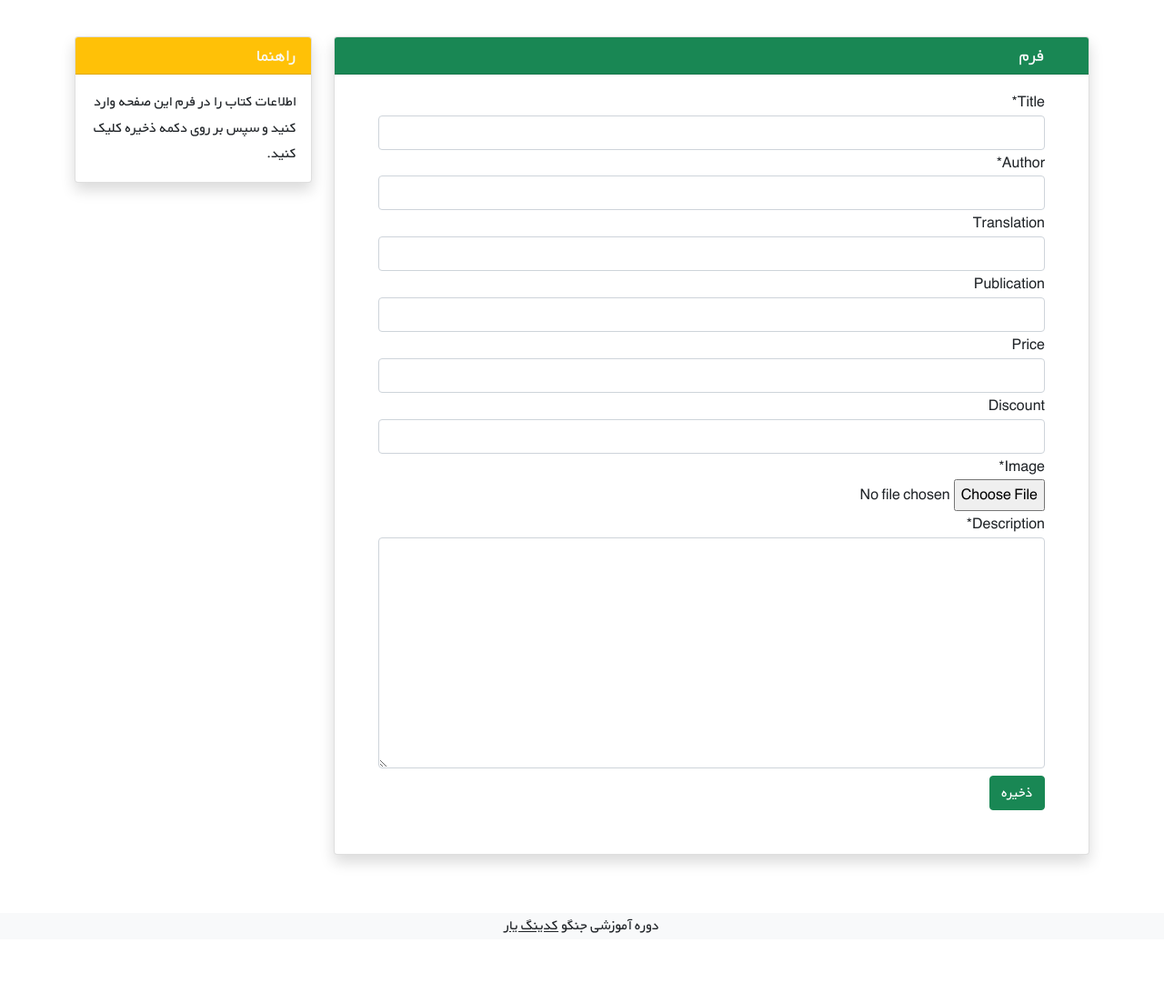
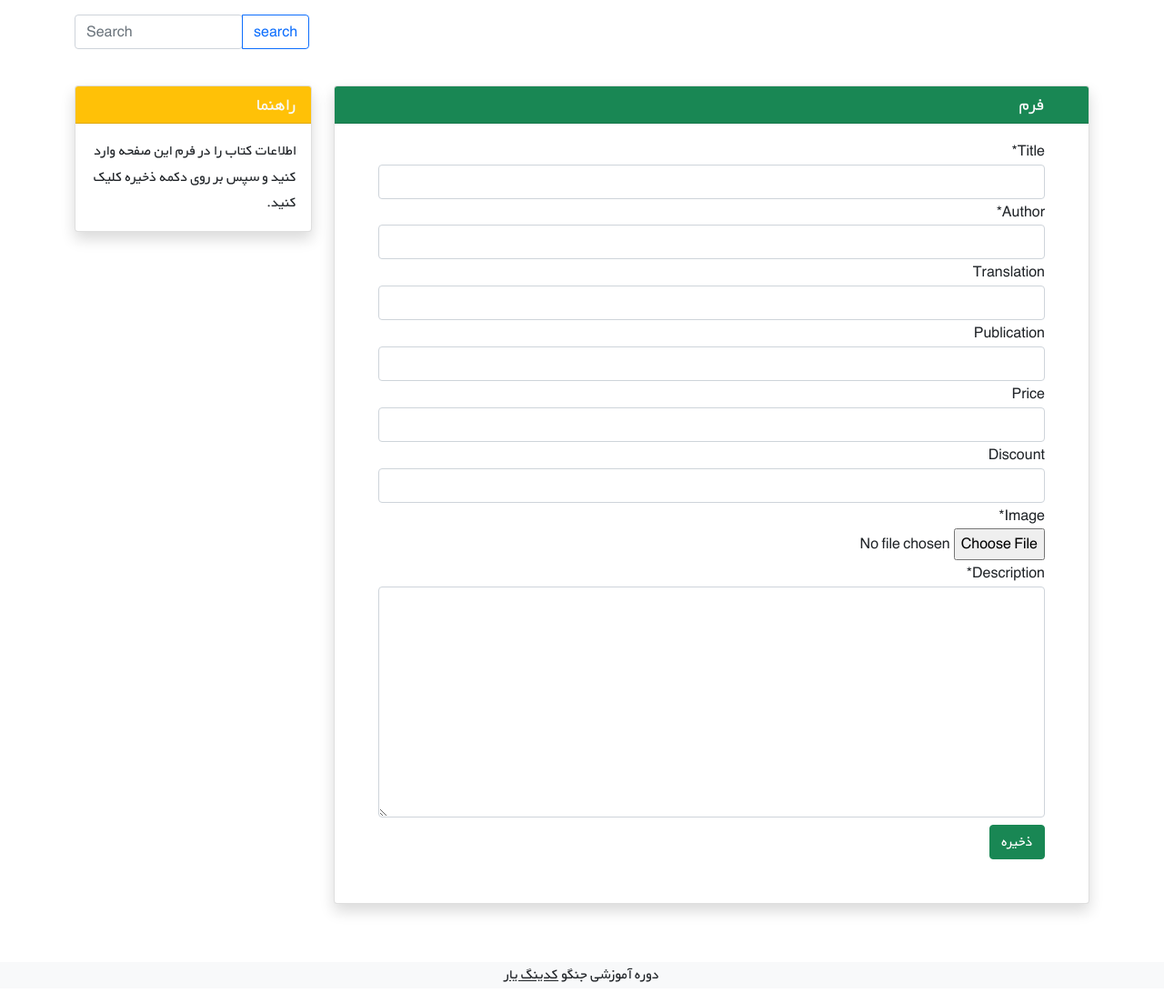
Before and after one commit to alireza2276/Bookyar, a Django app: page /book/new in a window 1280 px wide. Shown: the part 61-1164 px from the top of the page at 91% size. Before the commit the page ends 1087 px from the top, so only its background shows below. Run offline with Django 4.2, Linux system fonts and the light colour scheme; the visitor is signed in with stand-in values (Sample User, id 1); data that the repository does not hold is empty; some libraries are stand-ins or nearby versions.

Commit message:
add search books

```diff
--- a/books/urls.py
+++ b/books/urls.py
@@ -9,5 +9,4 @@ urlpatterns = [
     path('edit/<int:pk>/', views.BooksUpdateView.as_view(), name='books_edit'),
     path('delete/<int:pk>/', views.BooksDeleteView.as_view(), name='books_delete'),
     path('category/<int:pk>/', views.category, name='category'),
-
 ]
--- a/books/views.py
+++ b/books/views.py
@@ -73,7 +73,6 @@ class BooksDeleteView(LoginRequiredMixin, UserPassesTestMixin, DeleteView):
         return obj.user == self.request.user
 
 
-
 def category(request, pk=None):
     categories = get_object_or_404(Category, id=pk)
     books = categories.categories.all()
--- a/pages/templates/pages/header.html
+++ b/pages/templates/pages/header.html
@@ -28,6 +28,7 @@
 
             </div>
         </div>
+
         {% if user.is_authenticated %}
             <div class="mx-2 text-white">{% translate 'Welcome' %} {{ user.username }} <a
                     class="link-light text-decoration-none"
@@ -41,5 +42,14 @@
                         href="{% url 'account_signup' %}">{% translate 'signup' %}</a>
             </div>
         {% endif %}
+
     </div>
+
 </nav>
+<div class="input-group container mt-3" style="">
+    <form action="{% url 'search_books' %}" method="get" autocomplete="on">
+        <input name="q" type="search" class="form-control rounded" placeholder="Search" aria-label="Search"
+               aria-describedby="search-addon"/>
+    </form>
+    <button type="button" class="btn btn-outline-primary">search</button>
+</div>
--- a/pages/urls.py
+++ b/pages/urls.py
@@ -3,4 +3,6 @@ from . import views
 
 urlpatterns = [
     path('', views.HomeView.as_view(), name='home'),
+    path('search/', views.search, name='search_books'),
+
 ]
```
Also changed, not shown: pages/views.py (+7 -1 lines).
